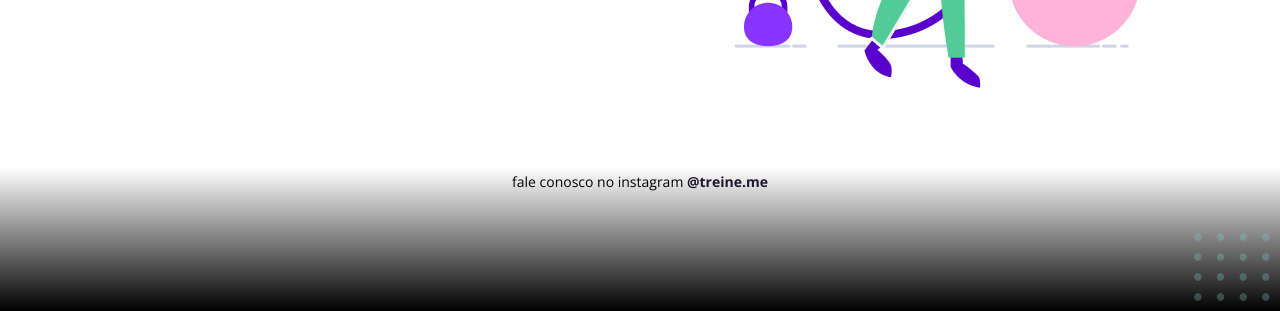
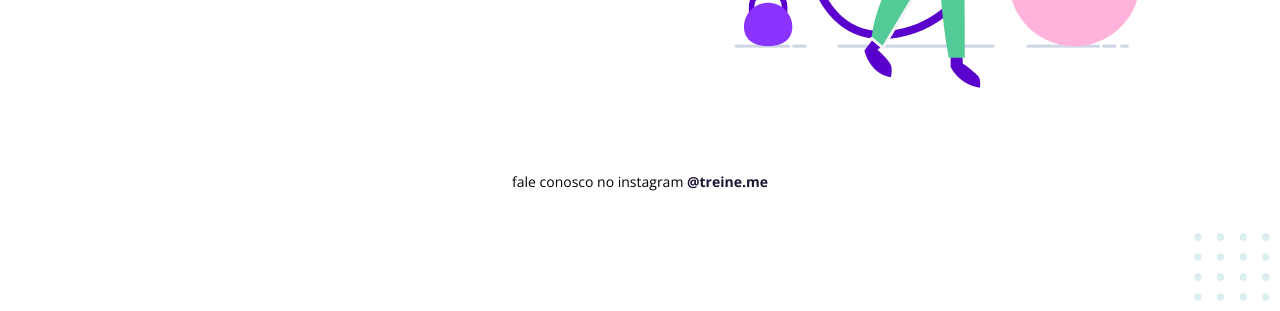
Before and after one commit to lcsantana95/RocketSeatExplorer, a plain HTML site: page Desafio 2/index.html in a window 1280 px wide. Shown: the part 489-800 px from the top of the page. Drawn offline with nearby package versions, Linux system fonts and the light colour scheme.

Commit message:
Update style.css

```diff
--- a/Desafio 2/style.css
+++ b/Desafio 2/style.css
@@ -3,7 +3,7 @@ body {
 
     font-family: "Open Sans", sans-serif;
 
-    background: linear-gradient( rgb(227, 255, 248, 0) 82.08%, black 100%);
+    background: linear-gradient( rgb(227, 255, 248, 0) 82.08%, rgb(227, 255, 248, 0.38) 100%));
 
     min-height: 100vh;
   }
```
